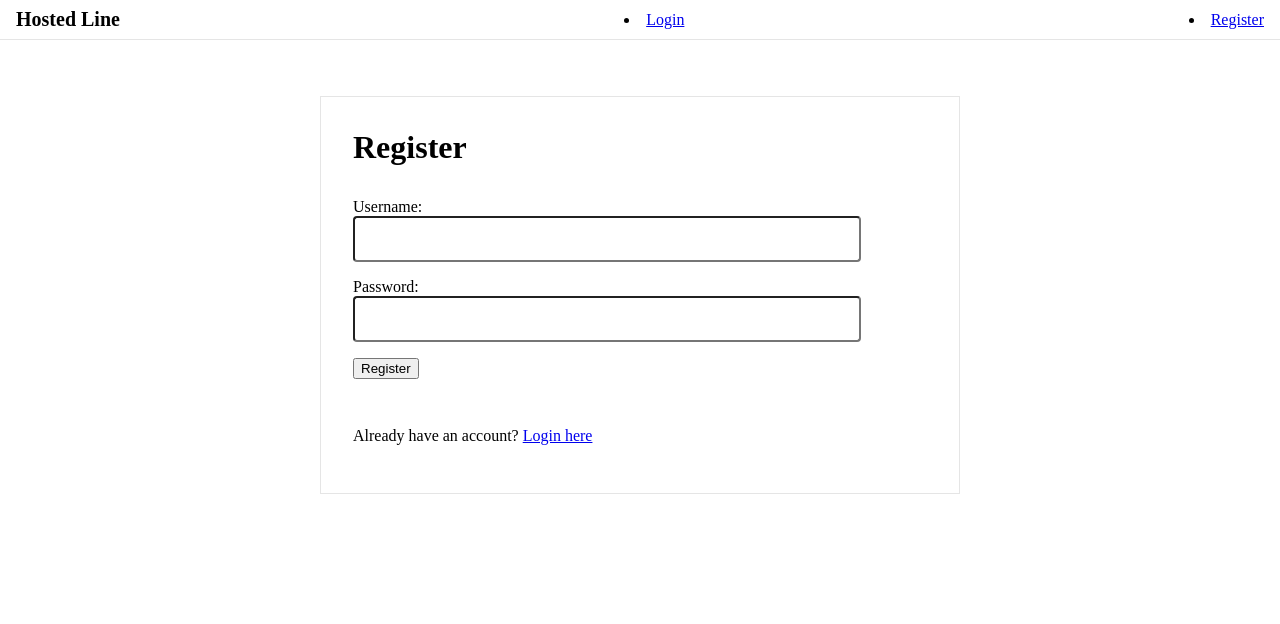
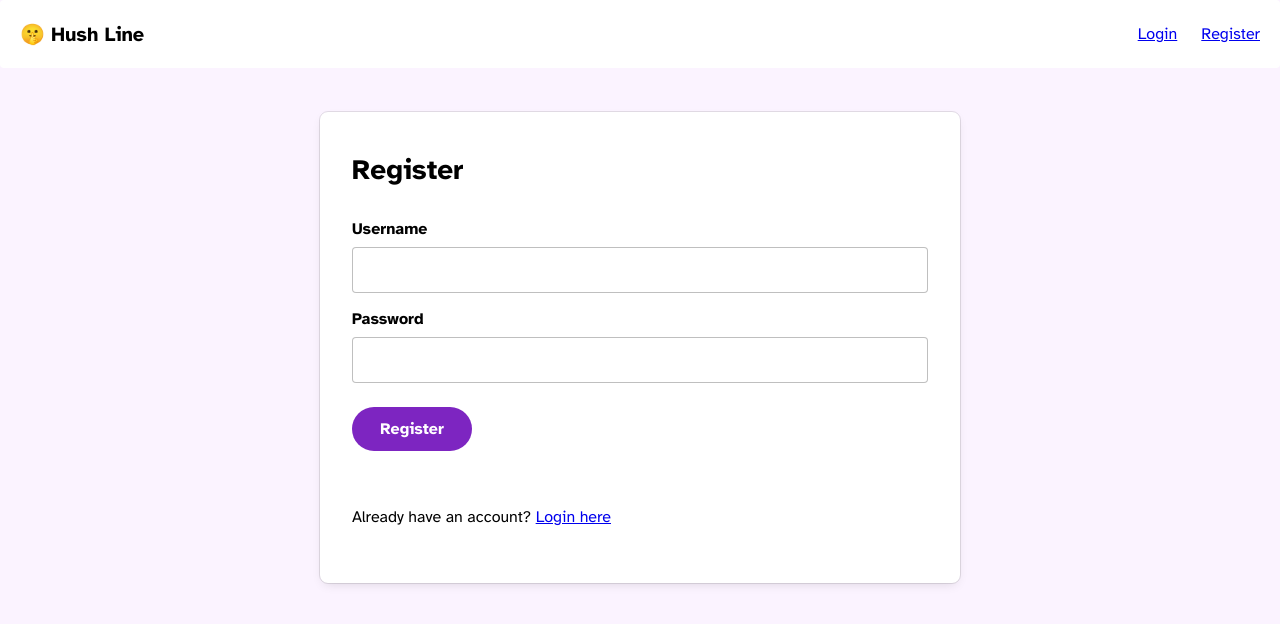
Before and after one commit to glenn-sorrentino/hosted-line, a Flask app: page /register in a window 1280 px wide. Shown: the top 624 px of the page. Run offline with Flask 3, Linux system fonts and the light colour scheme; some web fonts are replaced.

Commit message:
update css

```diff
--- a/static/style.css
+++ b/static/style.css
@@ -17,22 +17,53 @@
 }
 
 body {
-	background-color: #fff;
+	background-color: #fbf3ff;
 	display: flex;
 	flex-direction: column;
 	align-items: center;
-	padding-top: 6rem;
+	padding: 7rem 1rem 2rem 1rem;
 	position: relative;
 	margin: 0;
+	font-family: 'Atkinson Hyperlegible', sans-serif;
+}
+
+main {
+	max-width: 640px;
+    width: 100%;
 }
 
 h1, h2, h3, h4, h5, h6 {
 	margin: 0 0 .5rem 0;
+  font-family: 'Atkinson Bold', sans-serif;
+  font-weight: normal;
 }
 
+h1 {
+	font-size: 1.75rem;
+}
+
+h2 {
+	margin-bottom: .75rem;
+	font-size: 1.325rem;
+}
+
+h1 + p,
 h2 + p {
 	margin-top: .25rem;
 	margin-bottom: .5rem;
+}
+
+.mono {
+	font-family: 'IBM Plex Mono', monospace;
+	font-size: .925rem;
+}
+
+.bold {
+	font-family: 'Atkinson Bold', sans-serif;
+}
+
+img.qr {
+	max-width: 200px;
 }
 
 form {
@@ -41,17 +72,17 @@ form {
 
 header {
 	position: fixed;
-	width: 100%;
 	left: 0;
 	top: 0;
 	right: 0;
+	width: 100%;
 	background-color: white;
-	border-bottom: 1px solid rgba(0,0,0,0.1);
 	display: flex;
 	justify-content: space-between;
 	align-items: center;
-	padding: .5rem 1rem;
+	padding: .5rem 1.25rem;
 	box-sizing: border-box;
+	border-radius: .25rem;
 }
 
 header h1 {
@@ -61,7 +92,7 @@ header h1 {
 
 header nav ul {
 	display: flex;
-	gap: 1rem;
+	gap: 1.5rem;
 }
 
 header nav li {
@@ -70,30 +101,87 @@ header nav li {
 
 .container {
 	max-width: 960px;
-	min-width: 640px;
+	min-width: 480px;
 	width: 100%;
 	display: flex;
 	flex-direction: column;
-	border: 1px solid rgba(0,0,0,0.1);
-	padding: 2rem;
+	outline: 1px solid rgba(0,0,0,0.1);
+	padding: 2.5rem 2rem;
 	box-sizing: border-box;
+	background-color: white;
+	border-radius: .5rem;
+	box-shadow: 0px 4px 12px -4px rgba(0,0,0,0.15);
 }
 
 .container h1 {
 	margin-bottom: 2rem;
 }
 
+.formBody input[type="submit"],
+.formBody button {
+	background-color: white;
+	color: #7D25C1;
+	border: 1px solid #7D25C1;;
+}
+
+label {
+	font-family: 'Atkinson Bold', sans-serif;
+	margin-bottom: .5rem;
+	display: flex;
+}
+
+p.meta {
+	font-size: .875rem;
+	color: #595959;
+}
+
 input, textarea {
 	display: flex;
 	flex-direction: column;
-	max-width: 480px;
+	max-width: 640px;
 	width: 100%;
 	padding: .75rem;
 	font-size: 1rem;
 	margin-bottom: 1rem;
 	border-radius: .25rem;
+	border: 1px solid rgba(0,0,0,0.25);
+	box-sizing: border-box;
+	font-family: 'Atkinson Hyperlegible', sans-serif;
+}
+
+input:focus,
+input[type="submit"],
+textarea:focus,
+button:focus {
+	outline: 4px double #7D25C1;
+	border: 1px solid #7D25C1;
+	box-shadow: none;
+}
+
+input + button {
+	margin: .25rem 0;
+}
+
+input[type="submit"],
+button {
+	min-height: 44px;
+	min-width: 120px;
+	font-size: 1rem;
+	font-family: 'Atkinson Bold', sans-serif;
+	border-radius: 50vw;
+	border: 0px;
+	background-color: #7D25C1;
+	color: white;
+	padding: 0 1rem;
+	margin: .5rem 0;
 }
 
 textarea {
 	height: 240px;
 }
+
+@media only screen and (max-width: 480px) {
+	.container {
+		min-width: initial;
+	}
+}
--- a/templates/base.html
+++ b/templates/base.html
@@ -8,7 +8,7 @@
 <body>
     <header>
         <!-- Navigation bar, logo, etc. -->
-        <h1>Hosted Line</h1>
+        <h1>🤫 Hush Line</h1>
         {% if 'user_id' in session and 'username' in session %}
             <nav>
                 <ul>
@@ -17,12 +17,16 @@
                     <li><a href="{{ url_for('submit_message', username=session.username) }}">Submit Message</a></li>
                     <li><a href="{{ url_for('settings') }}">Settings</a></li>
                     <li><a href="{{ url_for('logout') }}">Logout</a></li>
+                </ul>
+            </nav>
             {% else %}
+            <nav>
+                <ul>
                     <li><a href="{{ url_for('login') }}">Login</a></li>
                     <li><a href="{{ url_for('register') }}">Register</a></li>
-            {% endif %}
                 </ul>
             </nav>
+            {% endif %}
     </header>
 
     {% with messages = get_flashed_messages() %}
--- a/templates/enable_2fa.html
+++ b/templates/enable_2fa.html
@@ -5,8 +5,8 @@
     <h1>Enable Two-Factor Authentication</h1>
     <p>Scan the QR code with your 2FA app or enter the text code below to enable 2FA.</p>
 
-    <img src="{{ qr_code_img }}" alt="QR Code">
-    <p><strong>Text Code:</strong> {{ text_code }}</p>
+    <img class="qr" src="{{ qr_code_img }}" alt="QR Code">
+    <p><span class="bold">Text Code:</span> <span class="mono">{{ text_code }}</span></p>
 
     <form method="POST" action="{{ url_for('enable_2fa') }}">
         <input type="text" name="verification_code" placeholder="Enter 2FA code" required>
--- a/templates/inbox.html
+++ b/templates/inbox.html
@@ -2,7 +2,7 @@
 {% block title %}Settings{% endblock %}
 
 {% block content %}
-    <h1>Inbox for {{ username }}</h1>
+    <h1>Inbox for {{ session['username'] }}</h1>
     {% for message in messages %}
         <p>{{ message.content }}</p>
     {% else %}
--- a/templates/login.html
+++ b/templates/login.html
@@ -5,11 +5,11 @@
     <h1>Login</h1>
     <form method="POST" action="/login">
         <div>
-            <label for="username">Username:</label>
+            <label for="username">Username</label>
             <input type="text" id="username" name="username" required>
         </div>
         <div>
-            <label for="password">Password:</label>
+            <label for="password">Password</label>
             <input type="password" id="password" name="password" required>
         </div>
         <button type="submit">Login</button>
--- a/templates/register.html
+++ b/templates/register.html
@@ -5,11 +5,11 @@
     <h1>Register</h1>
     <form method="POST" action="/register">
         <div>
-            <label for="username">Username:</label>
+            <label for="username">Username</label>
             <input type="text" id="username" name="username" required>
         </div>
         <div>
-            <label for="password">Password:</label>
+            <label for="password">Password</label>
             <input type="password" id="password" name="password" required>
         </div>
         <button type="submit">Register</button>
--- a/templates/show_qr_code.html
+++ b/templates/show_qr_code.html
@@ -3,8 +3,8 @@
 
 {% block content %}
     <h1>Scan this QR Code with your 2FA app and enter the code</h1>
-    <img src="{{ qr_code_img }}" alt="QR Code">
-    <p>Your pairing code: {{ user_secret }}</p>
+    <img class="qr" src="{{ qr_code_img }}" alt="QR Code">
+    <p class="mono">Your pairing code: {{ user_secret }}</p>
     <form method="POST" action="{{ url_for('verify_2fa_setup') }}">
         <input type="text" name="verification_code" placeholder="Enter 2FA code" required>
         <button type="submit">Verify Setup</button>
--- a/templates/submit_message.html
+++ b/templates/submit_message.html
@@ -1,10 +1,10 @@
 {% extends "base.html" %}
-{% block title %}Settings{% endblock %}
+{% block title %}Send a Message{% endblock %}
 
 {% block content %}
     <h1>Submit a Message to {{ username }}</h1>
     <form method="POST" action="/submit_message/{{ username }}">
-        <label for="content">Message:</label>
+        <label for="content">Message</label>
         <textarea id="content" name="content" required></textarea>
         <button type="submit">Send Message</button>
     </form>
```
Also changed, not shown: templates/settings.html (+27 -16 lines).
